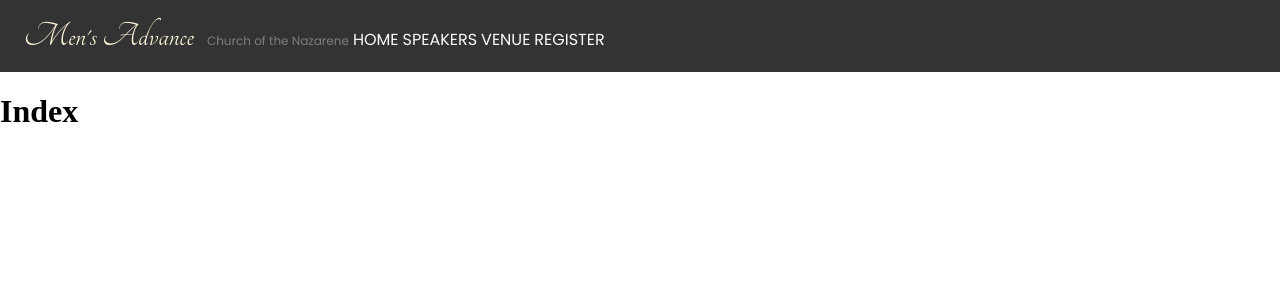
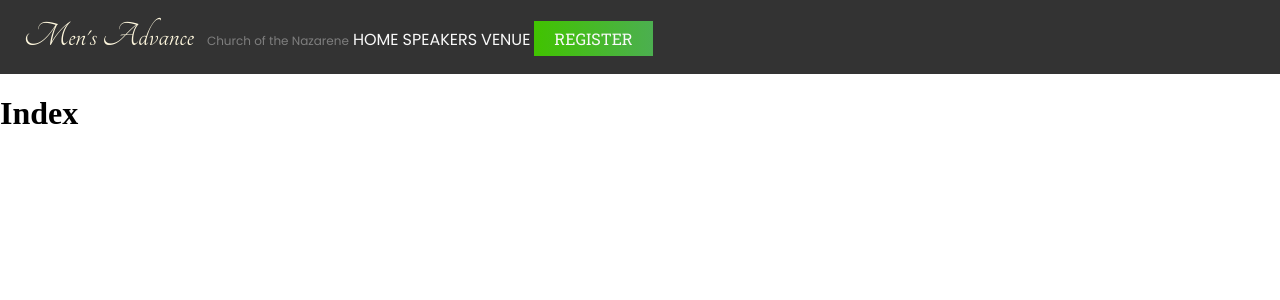
Before and after one commit to juliancoleman/mens-advance, a Jekyll site: the page built from index.html, in a window 1280 px wide. Shown: the top 300 px of the page. Built offline with Jekyll 4.4.1, drawn with Linux system fonts in a browser that asks for light colours.

Commit message:
properly imports register button styles

```diff
--- a/assets/css/style.scss
+++ b/assets/css/style.scss
@@ -7,3 +7,4 @@
 
 // Components
 @import "components/header";
+@import "components/register-button";
```
